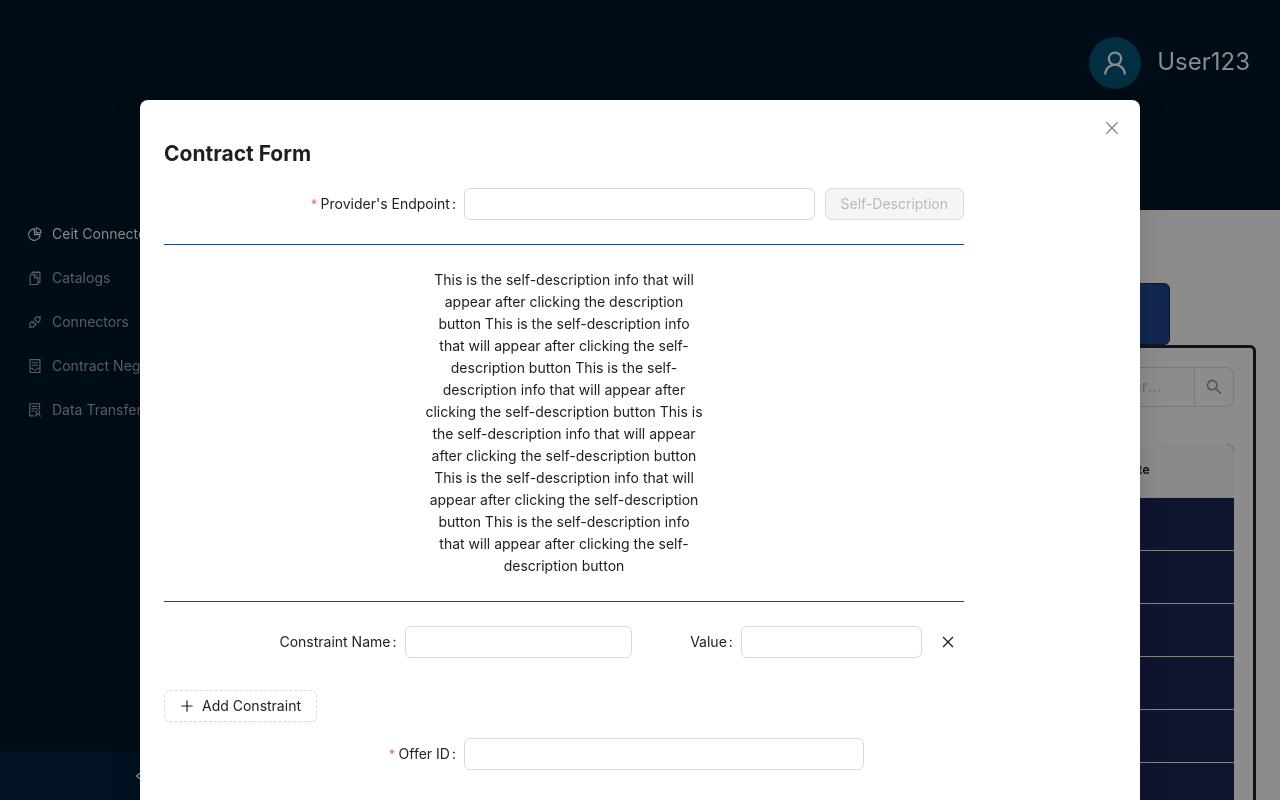
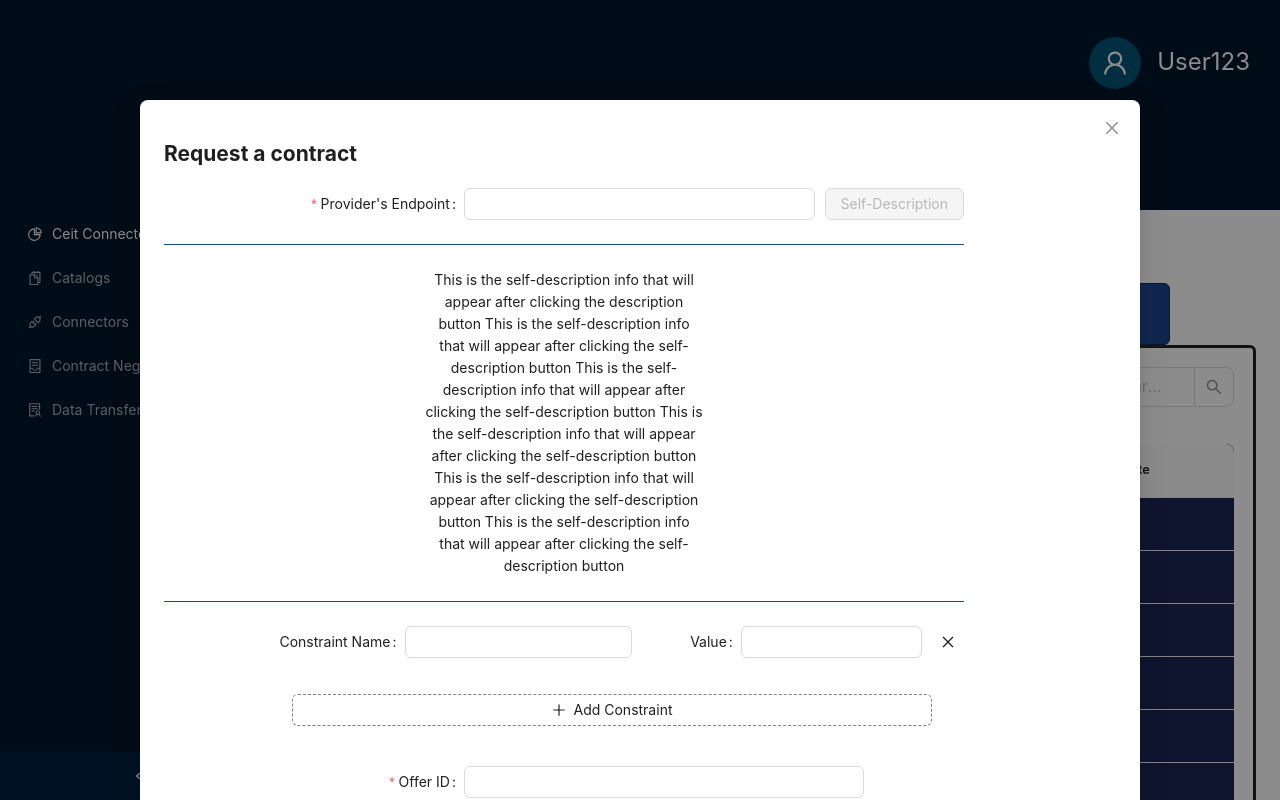
Before and after one commit to MariusGuceanu/FrontendProyect, a React (Vite) app: page /contract-negotiations in a window 1280 px wide. Both pictures are taken after a click on the button "Request Contract". Shown: the top 800 px of the page. Built offline with nearby package versions, Linux system fonts and the light colour scheme.

Commit message:
Success alert

```diff
--- a/src/components/contractComponents/contractForm.jsx
+++ b/src/components/contractComponents/contractForm.jsx
@@ -48,6 +48,7 @@ const RequestModal = ({ isModalOpen, handleOk, handleCancel }) => {
             const response = await axios.post('http://localhost:9081/gateway/request-contract', requestData);
             if (response.status === 200) {
                 console.log('Response:', response.data);
+                alert("Request successful! Contract Negotiation ID: " + response.data.contractNegotiationId);
                 handleOk();
             } else {
                 console.error('Unexpected response status:', response.status);
@@ -56,10 +57,6 @@ const RequestModal = ({ isModalOpen, handleOk, handleCancel }) => {
             if (error.response) {
                 const { status, data } = error.response;
                 switch (status) {
-                    case 400:
-                        alert(`Error 400: ${data.message} (Code: ${data.code})`);
-                        console.error('Detailed error:', data);
-                        break;
                     case 500:
                         alert(`Error 500: ${data.message} (Code: ${data.code})`);
                         if (data.params && data.params.response) {
@@ -90,7 +87,7 @@ const RequestModal = ({ isModalOpen, handleOk, handleCancel }) => {
                 </div>
             ]}
         >
-            <h2>Contract Form</h2>
+            <h2>Request a contract</h2>
             {/* Modal content display */}
             <Form className='formRequest' preserve={false} name='requestEndPoint' labelCol={{ span: 9 }} wrapperCol={{ span: 24 }} style={{ maxWidth: 800 }} initialValues={{ remember: true }}>
                 <Form.Item
@@ -109,7 +106,7 @@ const RequestModal = ({ isModalOpen, handleOk, handleCancel }) => {
                 </div>
                 <Divider style={{ borderColor: '#1e4792' }} />
                 {constraints.map((constraint, index) => (
-                    <div key={index} style={{ marginLeft: '13%', display: 'flex', justifyContent: 'center', marginBottom: '1%' }}>
+                    <div key={index} style={{ marginLeft: '13%', display: 'flex', justifyContent: 'center', marginBottom: '1.5%' }}>
                         <Form.Item
                             label={`Constraint Name:  `}
                             rules={[{ required: true, message: 'Please input a constraint name!' }]}
@@ -134,7 +131,7 @@ const RequestModal = ({ isModalOpen, handleOk, handleCancel }) => {
                         </Button>
                     </div>
                 ))}
-                <Button type="dashed" onClick={addConstraint} icon={<PlusOutlined />} style={{ display: 'flex', justifyContent: 'space-between', marginBottom: '2%' }}>
+                <Button type="dashed" onClick={addConstraint} icon={<PlusOutlined />} style={{ display: 'flex', marginBottom: '5%', marginLeft: '16%', width: '80%', borderColor: 'gray' }}>
                     Add Constraint
                 </Button>
                 <Form.Item label="Offer ID :" name="OfferId" rules={[{ required: true, message: 'Provide a valid UUID' }]}>
```
